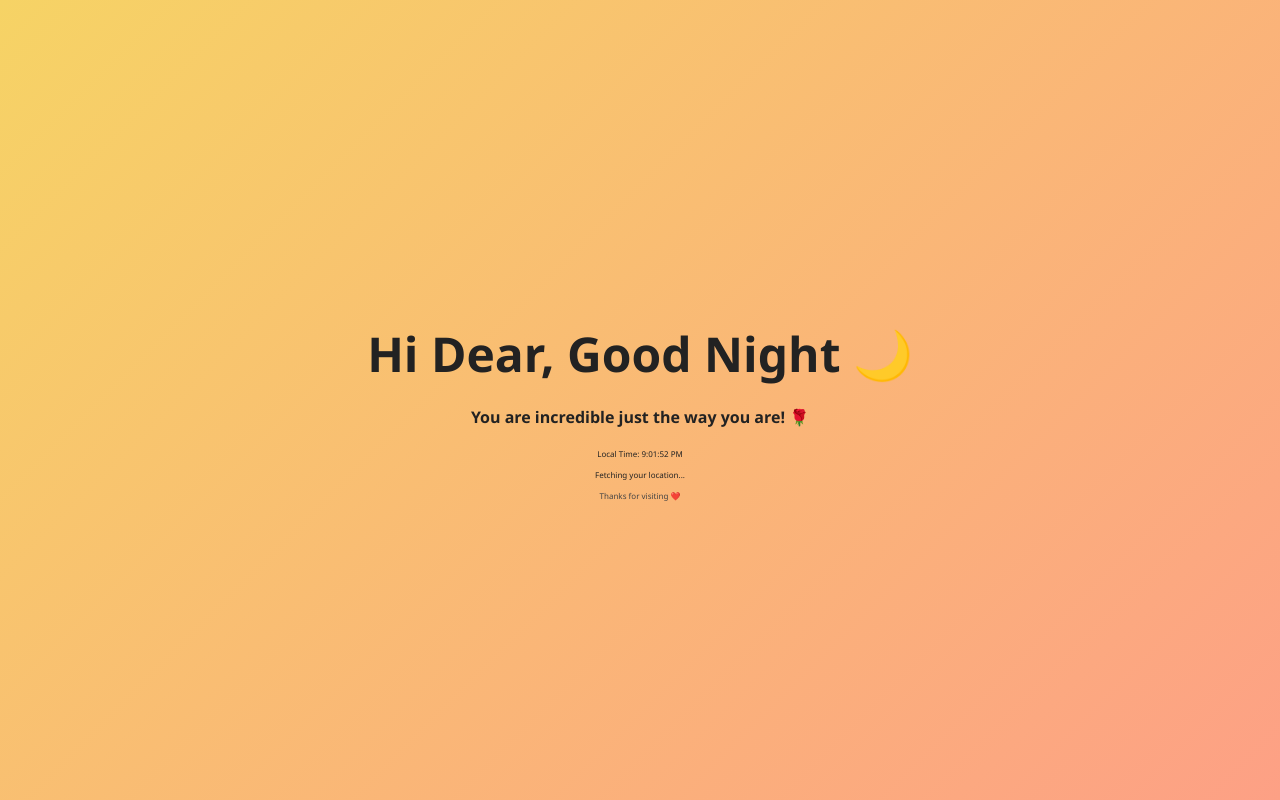
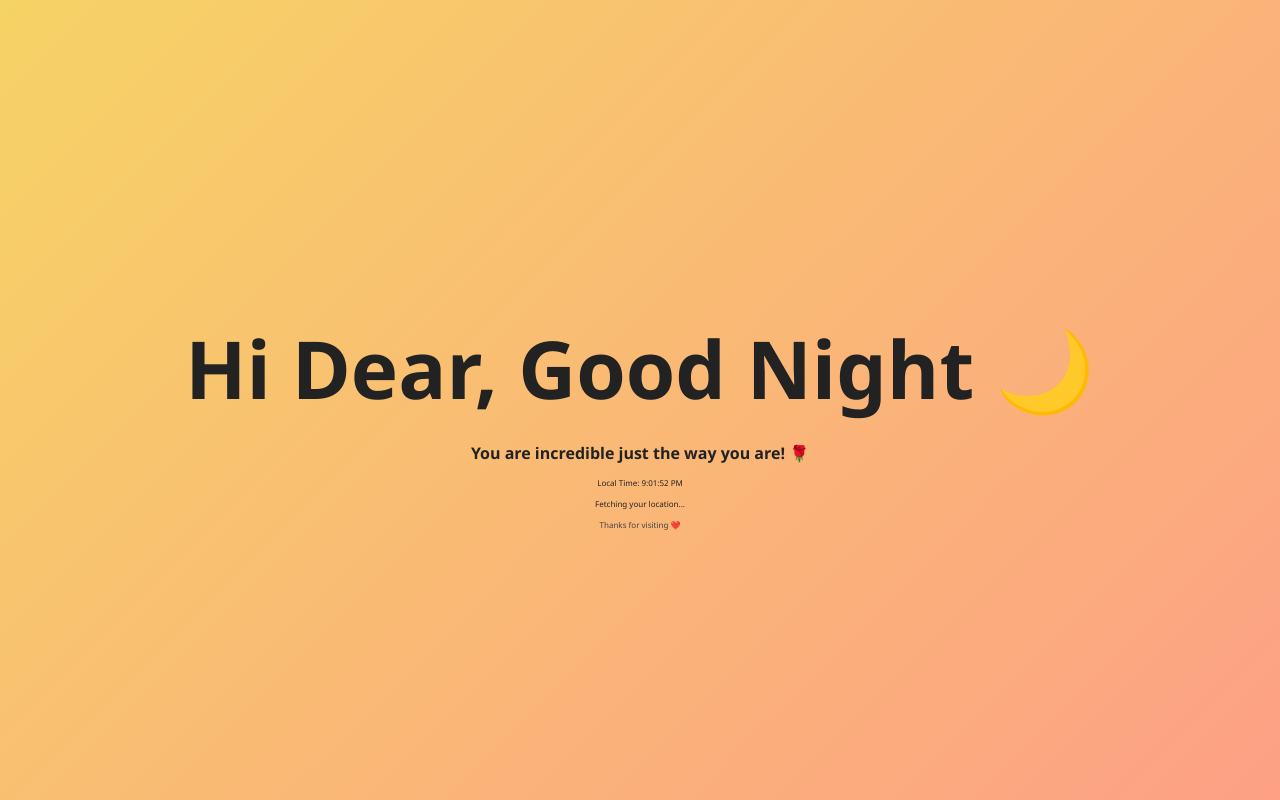
Before and after one commit to Anoop-Meshram/anoop-meshram.github.io, a plain HTML site: page index.html in a window 1280 px wide. Drawn offline with Linux system fonts and the light colour scheme.

Commit message:
Increase h1 font size and adjust h2 margin

```diff
--- a/index.html
+++ b/index.html
@@ -17,8 +17,8 @@
       margin: 0;
       transition: background 1s ease;
     }
-    h1 { font-size: 3rem; margin-bottom: 20px; }
-    h2 { font-size: 1rem; margin: 20px 0; }
+    h1 { font-size: 5rem; margin-bottom: 20px; }
+    h2 { font-size: 1rem; margin-left: 20px 0; }
     p { font-size: 0.5rem; margin: 10px 0; }
     .time { font-weight: bold; color: #1e3a8a; }
     .footer { margin-top: 10px; font-size: 0.5rem; color: #444; }
```
